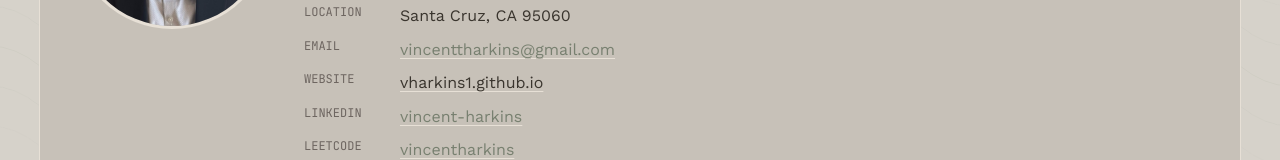
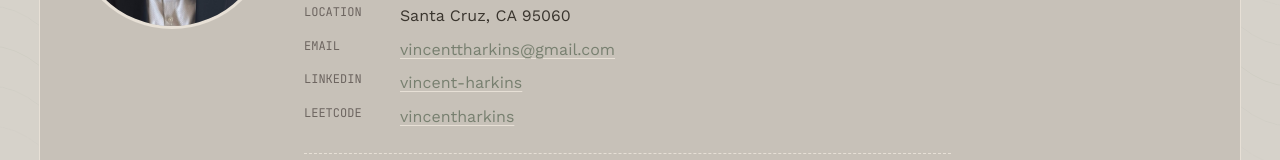
Before and after one commit to vharkins1/vharkins1.github.io, a Next.js app: page /about in a window 1280 px wide. Shown: the part 634-794 px from the top of the page. Built offline with nearby package versions, Linux system fonts and the light colour scheme.

Commit message:
Removed link to website

```diff
--- a/pages/about.tsx
+++ b/pages/about.tsx
@@ -134,12 +134,6 @@ const AboutPage: React.FC = () => {
               <div className="detail">
                 <span className="detail-label">Email</span>
                 <ObfuscatedEmail encoded={ENCODED_EMAIL} className="detail-value link" />
-              </div>
-              <div className="detail">
-                <span className="detail-label">Website</span>
-                <a href="https://vharkins1.github.io" className="detail-value link">
-                  vharkins1.github.io
-                </a>
               </div>
               <div className="detail">
                 <span className="detail-label">LinkedIn</span>
```
